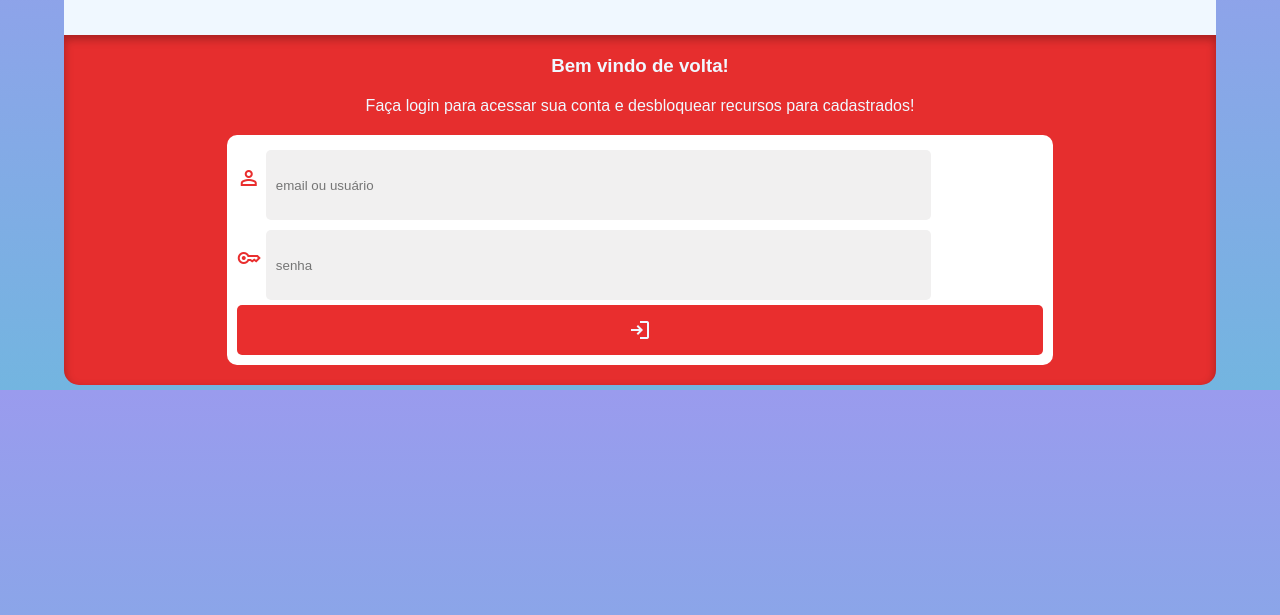
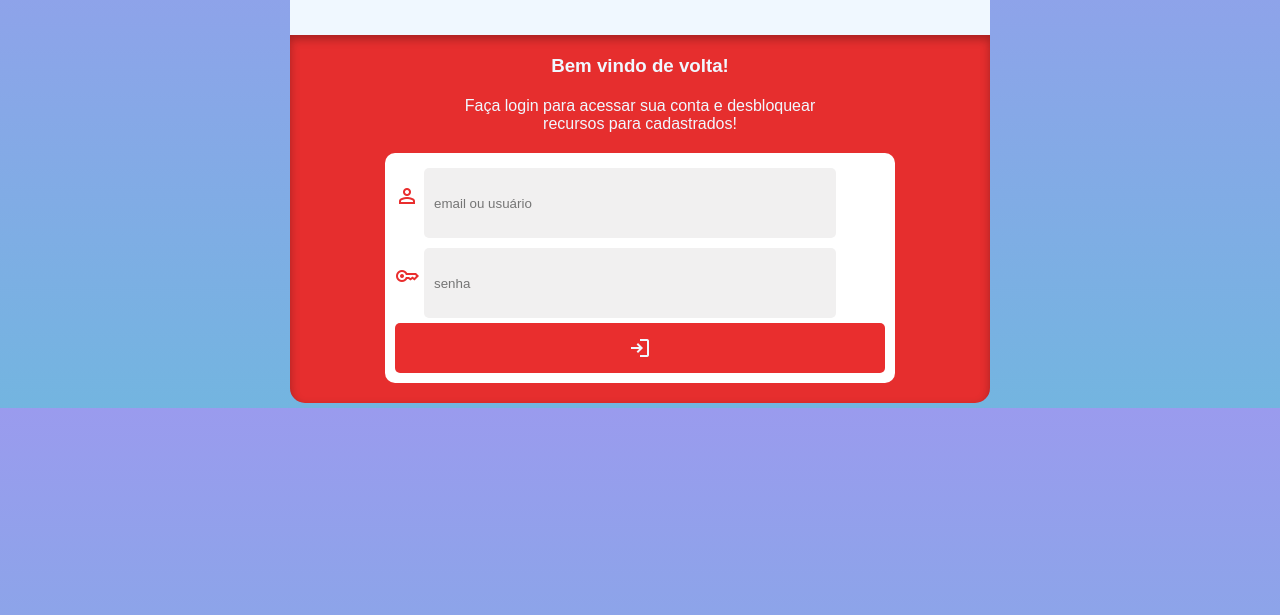
Before and after one commit to fabcode01/projeto-login, a plain HTML site: page index.html in a window 1280 px wide. Shown: the part 185-800 px from the top of the page. Drawn offline with nearby package versions, Linux system fonts and the light colour scheme.

Commit message:
melhorei responsividade

```diff
--- a/index.html
+++ b/index.html
@@ -5,8 +5,12 @@
     <meta http-equiv="X-UA-Compatible" content="IE=edge">
     <meta name="viewport" content="width=device-width, initial-scale=1.0">
     <title>Login na plataforma</title>
+
     <link rel="stylesheet" href="styles/style.css">
+
     <link rel="stylesheet" href="https://fonts.googleapis.com/css2?family=Material+Symbols+Outlined:opsz,wght,FILL,GRAD@20..48,100..700,0..1,-50..200" />
+
+    <link rel="stylesheet" href="styles/mediaquerys.css">
 </head>
 <body>
     <div class="square-top">
--- /dev/null
+++ b/styles/mediaquerys.css
@@ -0,0 +1,16 @@
+@charset "UTF-8";
+
+/* /* Typical Device Breakpoints
+
+Pequenas Telas: Até 600px
+Celular: 600px até 768px
+Tablet: 768 até 992px
+Desktops: 992px até 1200px
+Grandes telas: acima de 1200px */
+
+@media screen and (min-width: 768px){
+    .login-form, .square-top{
+        width: 700px;
+
+    }
+}
--- a/styles/style.css
+++ b/styles/style.css
@@ -1,6 +1,9 @@
 @charset "UTF-8";
 
-/* Mobile First */
+/* Mobile First
+*/
+
+
 
 
 
```
